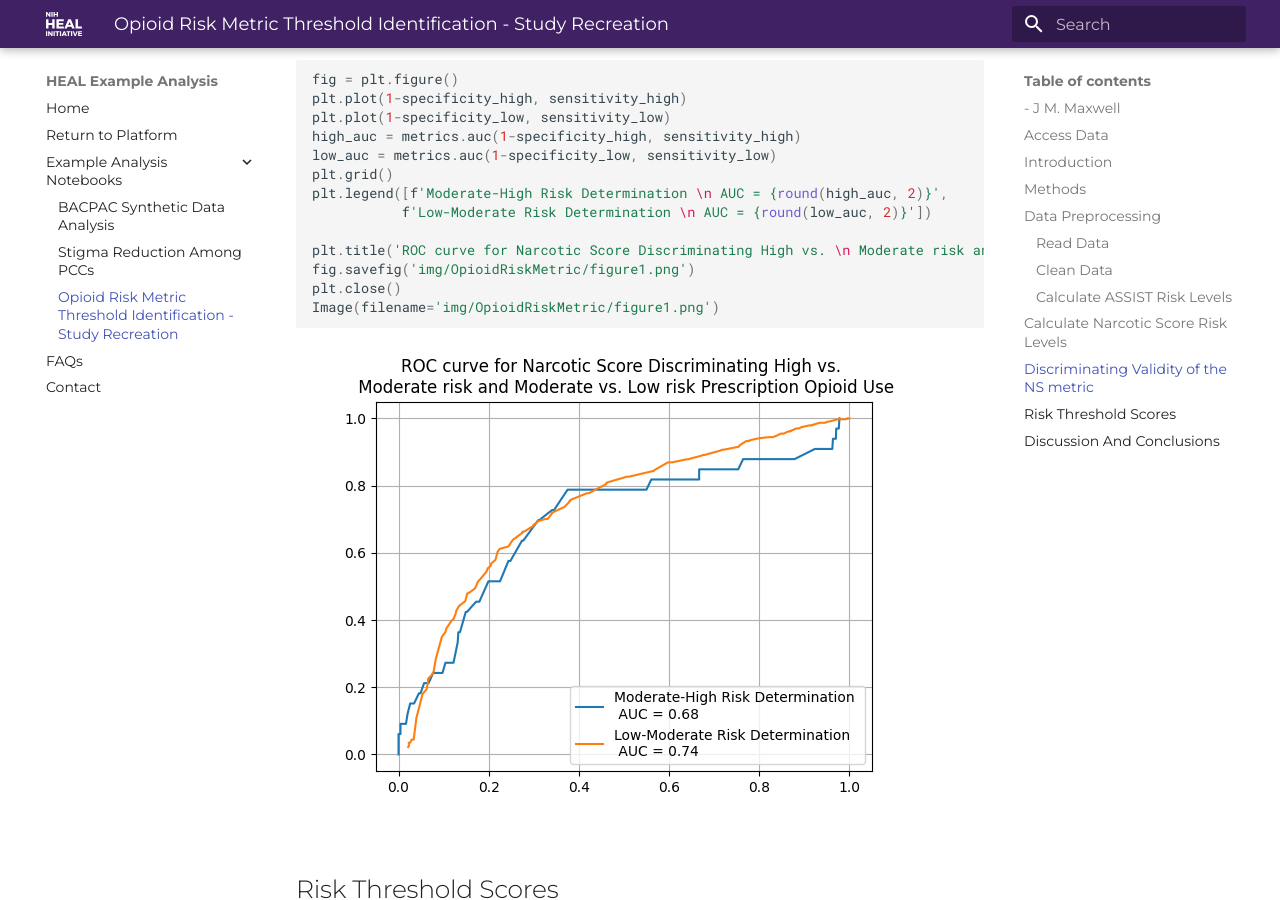
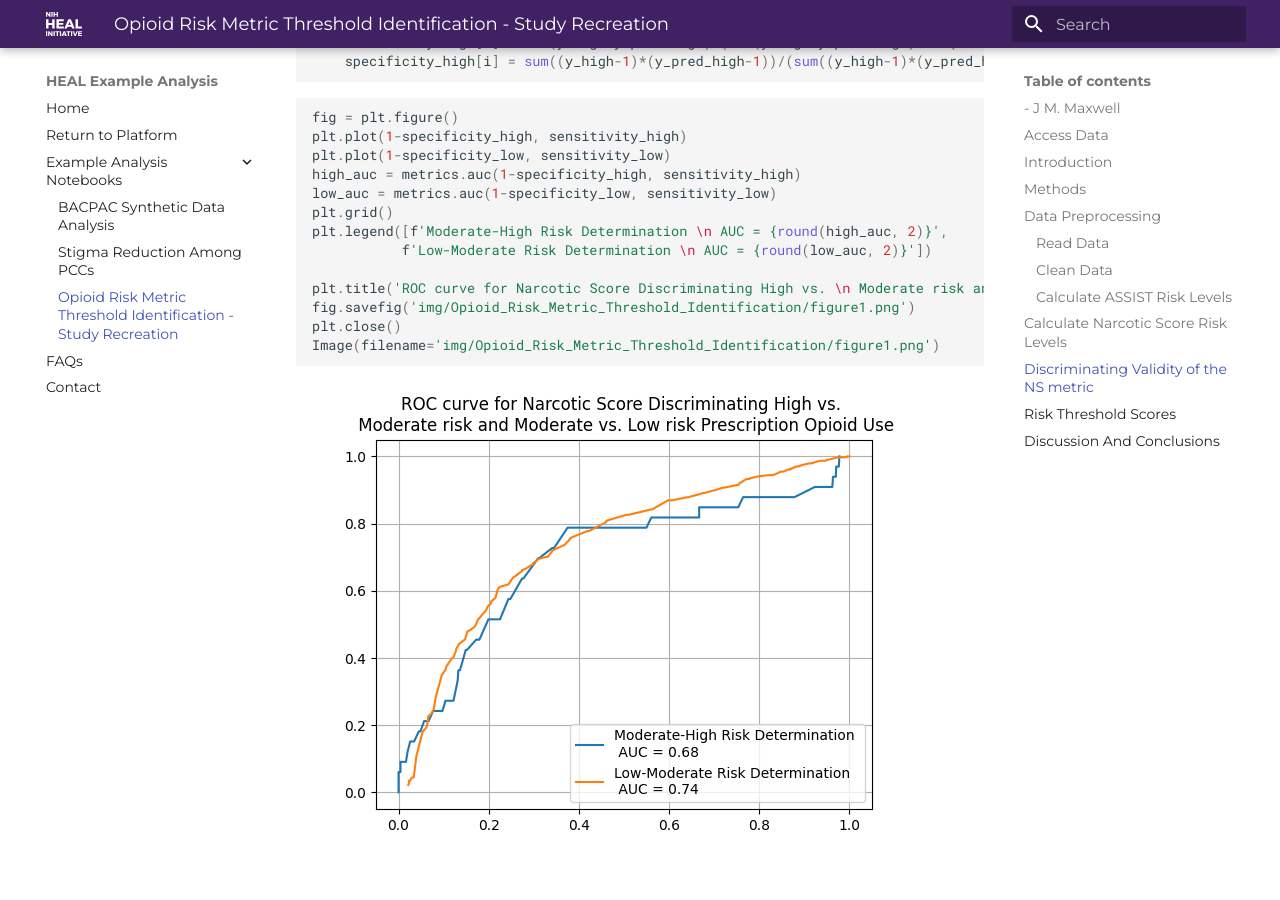
Before and after one commit to uc-cdis/heal-example-analyses, an MkDocs documentation site: the page built from docs/notebooks/Opioid_Risk_Metric_Threshold_Identification-Study_Recreation.md, in a window 1280 px wide and 900 px high, scrolled down 4424 px. Built offline with MkDocs 1.6.1 and Material for MkDocs 9.7.7, drawn with Linux system fonts in a browser that asks for light colours; some of the changed text lies outside the part shown.

Commit message:
update notebooks

````diff
--- a/docs/notebooks/Opioid_Risk_Metric_Threshold_Identification-Study_Recreation.md
+++ b/docs/notebooks/Opioid_Risk_Metric_Threshold_Identification-Study_Recreation.md
@@ -42,11 +42,13 @@
 !pip install scikit_learn -q
 import pandas as pd
 import numpy as np
+import os
 import matplotlib.pyplot as plt
 import matplotlib.image as mpimg
 from sklearn import metrics
 from zipfile import ZipFile
 from IPython.display import Markdown, Image, display
+os.makedirs('img/Opioid_Risk_Metric_Threshold_Identification')
 ```
 
 #### Read Data
@@ -176,9 +178,9 @@
            f'Low-Moderate Risk Determination \n AUC = {round(low_auc, 2)}'])
 
 plt.title('ROC curve for Narcotic Score Discriminating High vs. \n Moderate risk and Moderate vs. Low risk Prescription Opioid Use')
-fig.savefig('img/OpioidRiskMetric/figure1.png')
+fig.savefig('img/Opioid_Risk_Metric_Threshold_Identification/figure1.png')
 plt.close()
-Image(filename='img/OpioidRiskMetric/figure1.png')
+Image(filename='img/Opioid_Risk_Metric_Threshold_Identification/figure1.png')
 ```
 
 
````
Also changed, not shown: docs/notebooks/BACPAC_Synthetic_Data_Analysis.md (+1 -0 lines).
